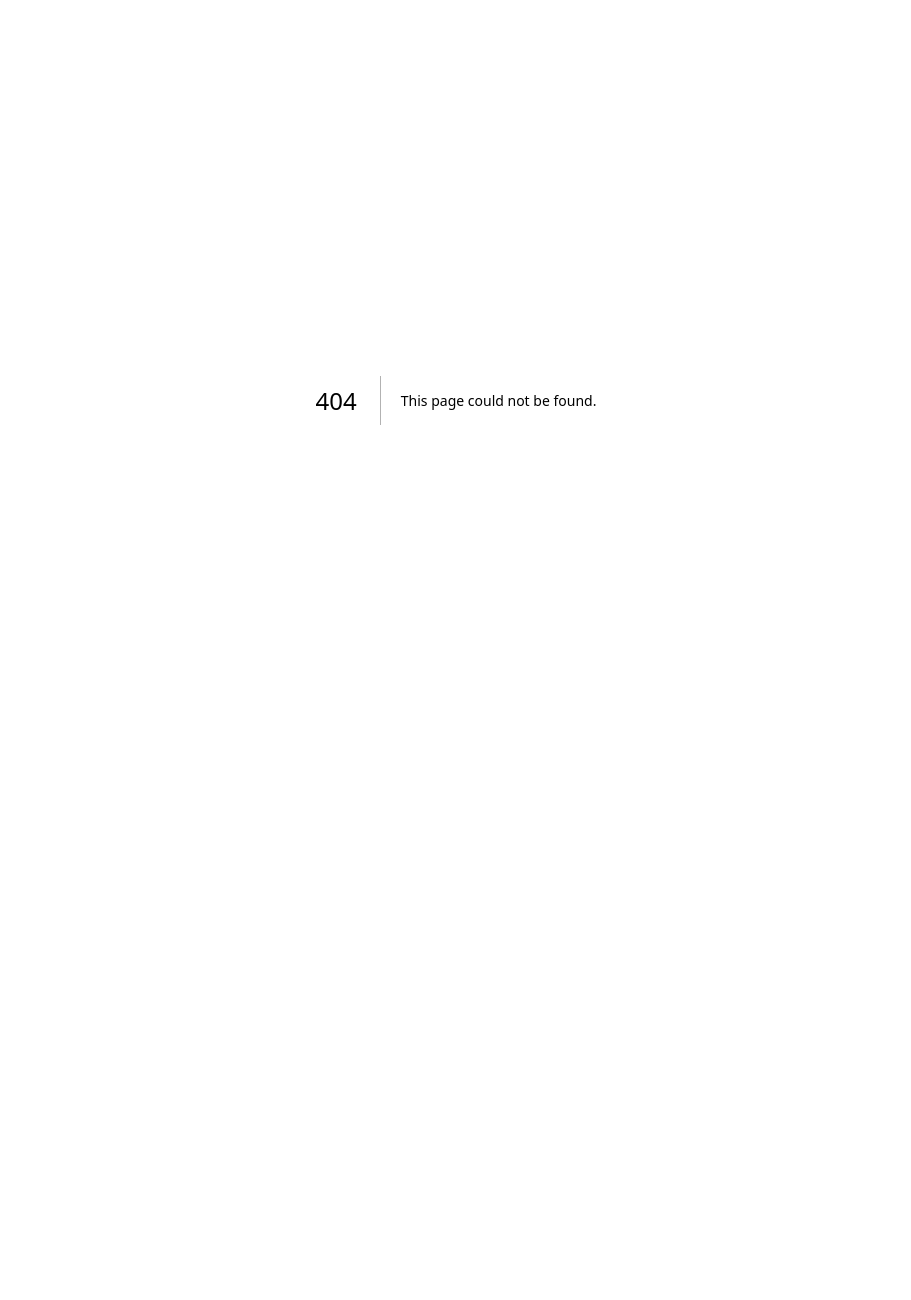
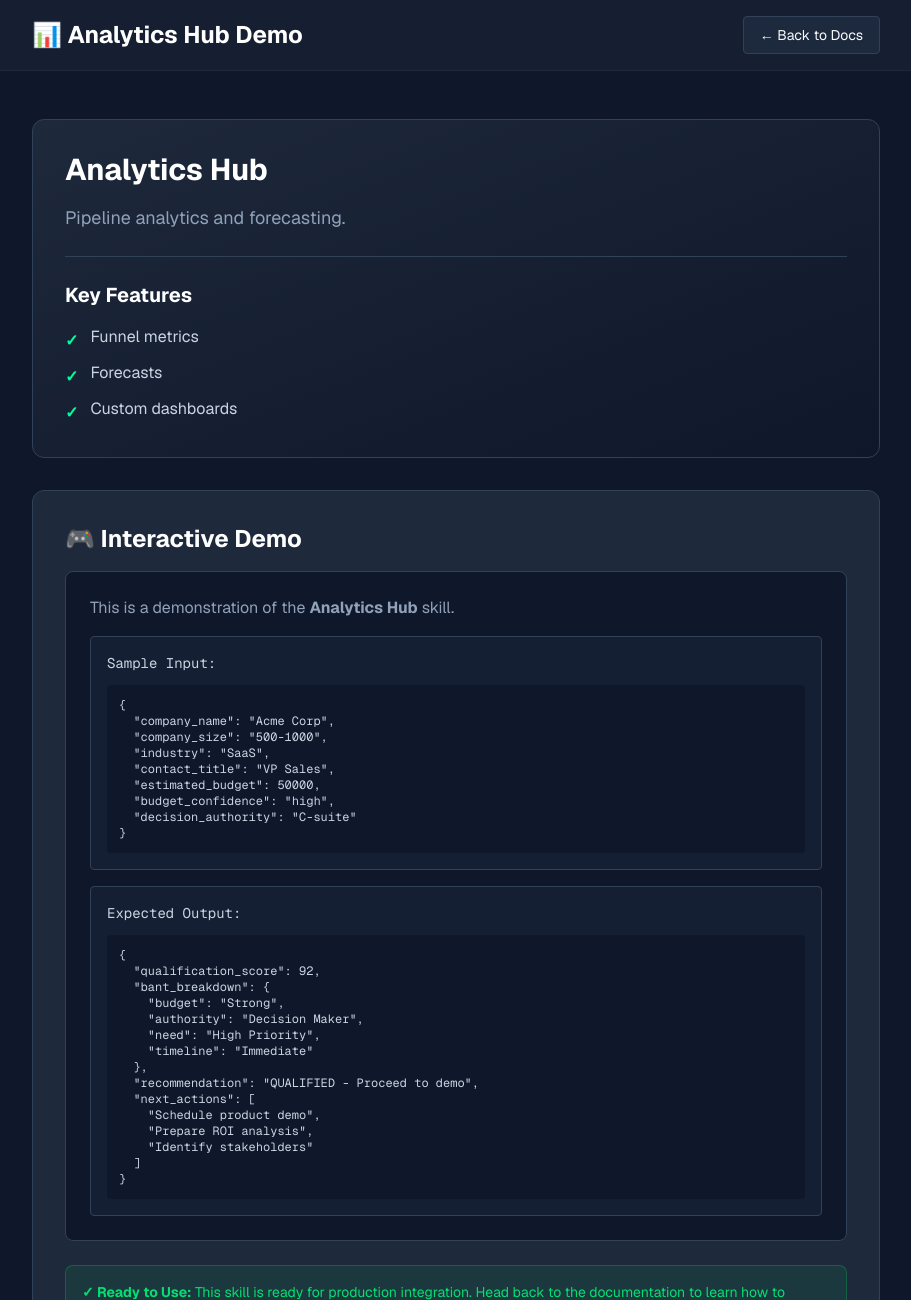
Before and after one commit to Philba100/agentboost, a Next.js app: page /skills/analytics-hub/demo in a window 1280 px wide. Before the commit this address had no page. Shown: the top 1300 px of the page, without its empty margins (184-1095 px from the left). Before the commit the page ends 800 px from the top, so only its background shows below. Built offline with nearby package versions, Linux system fonts and the light colour scheme.

Commit message:
fixed the issue with the View Skill Docs

```diff
--- a/app/skills/[skill]/SkillViewer.tsx
+++ b/app/skills/[skill]/SkillViewer.tsx
@@ -345,9 +345,7 @@ export default function SkillViewer({ skillId, keyParam }: { skillId: string; ke
                 Click below to open an interactive demo of this skill in your browser.
               </p>
               <a
-                href={`/skills/${skillId}/scripts/index.html`}
-                target="_blank"
-                rel="noreferrer"
+                href={`/skills/${skillId}/demo`}
                 className="block w-full text-center px-4 py-3 bg-[#00ff9d] text-[#0f172a] rounded font-semibold hover:bg-[#00e085] transition"
               >
                 Open Demo
--- /dev/null
+++ b/app/skills/[skill]/demo/page.tsx
@@ -0,0 +1,164 @@
+'use client';
+
+import { useEffect, useState } from 'react';
+import Link from 'next/link';
+import skills from '@/app/lib/skillsData';
+
+export default function DemoPage({ params }: { params: Promise<{ skill: string }> }) {
+  const [skillId, setSkillId] = useState('');
+  const [skill, setSkill] = useState<any>(null);
+  const [loading, setLoading] = useState(true);
+
+  useEffect(() => {
+    const resolveParams = async () => {
+      const resolvedParams = await params;
+      setSkillId(resolvedParams.skill);
+
+      const foundSkill = skills.find(s => s?.id === resolvedParams.skill);
+      setSkill(foundSkill);
+      setLoading(false);
+    };
+
+    resolveParams();
+  }, [params]);
+
+  if (loading) {
+    return (
+      <div className="min-h-screen bg-[#0f172a] flex items-center justify-center">
+        <div className="w-8 h-8 border-2 border-[#00ff9d] border-t-transparent rounded-full animate-spin"></div>
+      </div>
+    );
+  }
+
+  if (!skill) {
+    return (
+      <div className="min-h-screen bg-[#0f172a] flex items-center justify-center">
+        <div className="text-center">
+          <p className="text-red-400 font-semibold mb-4">Skill not found</p>
+          <Link href="/dashboard" className="text-[#00ff9d] hover:underline">
+            ← Back to Dashboard
+          </Link>
+        </div>
+      </div>
+    );
+  }
+
+  return (
+    <div className="min-h-screen bg-[#0f172a] text-[#f8fafc] font-sans antialiased">
+      {/* Header */}
+      <div className="border-b border-slate-800 bg-[#1e293b]/50 backdrop-blur-sm sticky top-0 z-50">
+        <div className="max-w-4xl mx-auto px-6 py-4">
+          <div className="flex justify-between items-center">
+            <h1 className="text-2xl font-bold text-white">{skill.icon} {skill.name} Demo</h1>
+            <Link href={`/skills/${skillId}`} className="px-4 py-2 bg-slate-800 border border-slate-700 rounded text-sm hover:bg-slate-700 transition">
+              ← Back to Docs
+            </Link>
+          </div>
+        </div>
+      </div>
+
+      {/* Content */}
+      <div className="max-w-4xl mx-auto px-6 py-12">
+        <div className="bg-gradient-to-br from-[#1e293b] to-[#0f172a] border border-slate-700 rounded-xl p-8 mb-8">
+          <h2 className="text-3xl font-bold text-white mb-4">{skill.name}</h2>
+          <p className="text-slate-400 text-lg mb-6">{skill.desc}</p>
+
+          {skill.category && (
+            <div className="mb-6">
+              <span className="inline-block px-3 py-1 bg-[#00ff9d] text-[#0f172a] text-sm font-semibold rounded">
+                {skill.category}
+              </span>
+            </div>
+          )}
+
+          <div className="border-t border-slate-700 pt-6">
+            <h3 className="text-xl font-bold text-white mb-4">Key Features</h3>
+            <ul className="space-y-2">
+              {skill.benefits?.map((benefit: string, idx: number) => (
+                <li key={idx} className="flex items-start gap-3">
+                  <span className="text-[#00ff9d] font-bold mt-1">✓</span>
+                  <span className="text-slate-300">{benefit}</span>
+                </li>
+              ))}
+            </ul>
+          </div>
+        </div>
+
+        {/* Interactive Demo Section */}
+        <div className="bg-[#1e293b] border border-slate-700 rounded-xl p-8">
+          <h2 className="text-2xl font-bold text-white mb-4">🎮 Interactive Demo</h2>
+
+          <div className="bg-[#0f172a] border border-slate-700 rounded-lg p-6 mb-6">
+            <p className="text-slate-400 mb-4">
+              This is a demonstration of the <strong>{skill.name}</strong> skill.
+            </p>
+
+            <div className="bg-slate-800/50 border border-slate-700 rounded p-4 mb-4">
+              <p className="text-slate-300 text-sm font-mono mb-3">
+                Sample Input:
+              </p>
+              <div className="bg-[#0f172a] rounded p-3 text-slate-300 text-xs font-mono overflow-x-auto">
+                <pre>{`{
+  "company_name": "Acme Corp",
+  "company_size": "500-1000",
+  "industry": "SaaS",
+  "contact_title": "VP Sales",
+  "estimated_budget": 50000,
+  "budget_confidence": "high",
+  "decision_authority": "C-suite"
+}`}</pre>
+              </div>
+            </div>
+
+            <div className="bg-slate-800/50 border border-slate-700 rounded p-4">
+              <p className="text-slate-300 text-sm font-mono mb-3">
+                Expected Output:
+              </p>
+              <div className="bg-[#0f172a] rounded p-3 text-slate-300 text-xs font-mono overflow-x-auto">
+                <pre>{`{
+  "qualification_score": 92,
+  "bant_breakdown": {
+    "budget": "Strong",
+    "authority": "Decision Maker",
+    "need": "High Priority",
+    "timeline": "Immediate"
+  },
+  "recommendation": "QUALIFIED - Proceed to demo",
+  "next_actions": [
+    "Schedule product demo",
+    "Prepare ROI analysis",
+    "Identify stakeholders"
+  ]
+}`}</pre>
+              </div>
+            </div>
+          </div>
+
+          <div className="bg-green-500/10 border border-green-500/30 rounded-lg p-4">
+            <p className="text-green-400 text-sm">
+              <strong>✓ Ready to Use:</strong> This skill is ready for production integration.
+              Head back to the documentation to learn how to implement it in OpenClaw or access it via API.
+            </p>
+          </div>
+        </div>
+
+        {/* Call to Action */}
+        <div className="mt-8 text-center">
+          <Link
+            href={`/skills/${skillId}`}
+            className="inline-block px-6 py-3 bg-[#00ff9d] text-[#0f172a] rounded font-semibold hover:bg-emerald-400 transition-all"
+          >
+            View Full Documentation
+          </Link>
+        </div>
+      </div>
+
+      {/* Footer */}
+      <div className="border-t border-slate-800 bg-[#1e293b]/50 mt-12 py-8">
+        <div className="max-w-4xl mx-auto px-6 text-center text-slate-400 text-sm">
+          <p>Want to use {skill.name} in production? <Link href="/dashboard" className="text-[#00ff9d] hover:underline">Go to Dashboard</Link></p>
+        </div>
+      </div>
+    </div>
+  );
+}
--- a/app/skills/[skill]/page.tsx
+++ b/app/skills/[skill]/page.tsx
@@ -24,7 +24,7 @@ export default async function SkillPage({ params, searchParams }: Props) {
         <div className="mb-8">
           <h1 className="text-3xl font-semibold mb-4">{displayName}</h1>
           <div className="flex gap-3">
-            <a href={`/skills/${skillId}/scripts/index.html`} target="_blank" rel="noreferrer" className="px-4 py-2 bg-slate-800 border border-slate-700 rounded text-sm hover:bg-slate-700 transition">Open Demo</a>
+            <Link href={`/skills/${skillId}/demo`} className="px-4 py-2 bg-slate-800 border border-slate-700 rounded text-sm hover:bg-slate-700 transition">Open Demo</Link>
             <Link href="/dashboard" className="px-4 py-2 bg-slate-800 border border-slate-700 rounded text-sm hover:bg-slate-700 transition">← Back to Dashboard</Link>
           </div>
         </div>
```
